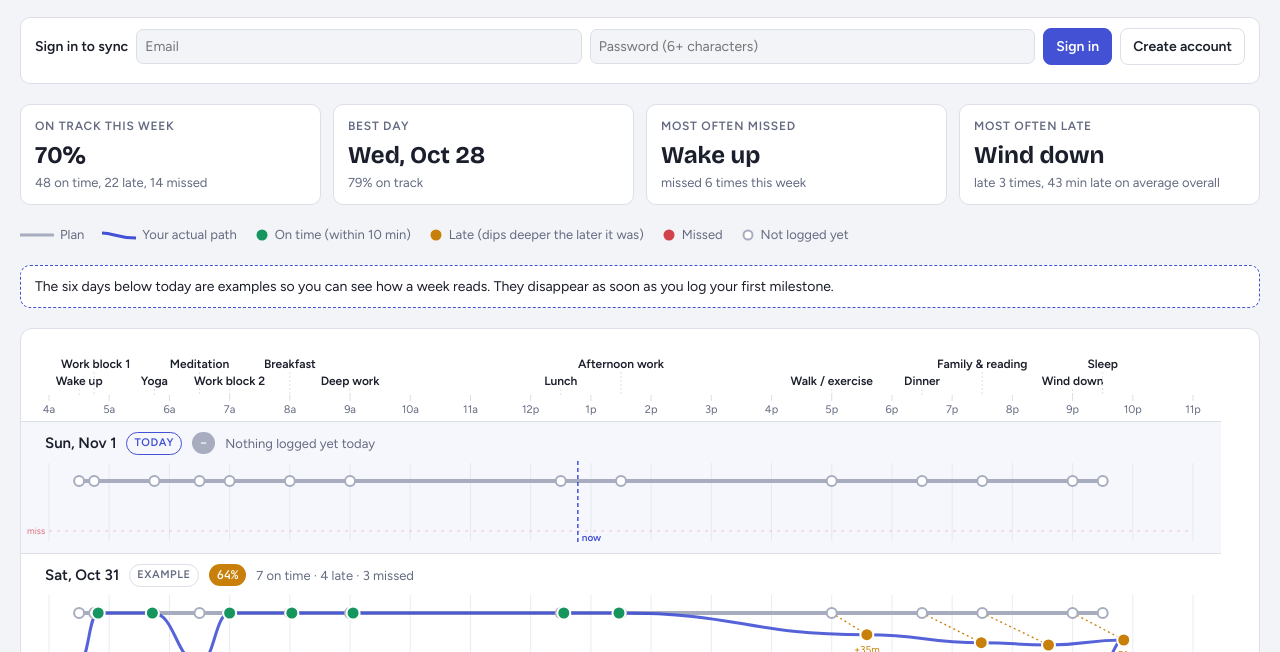
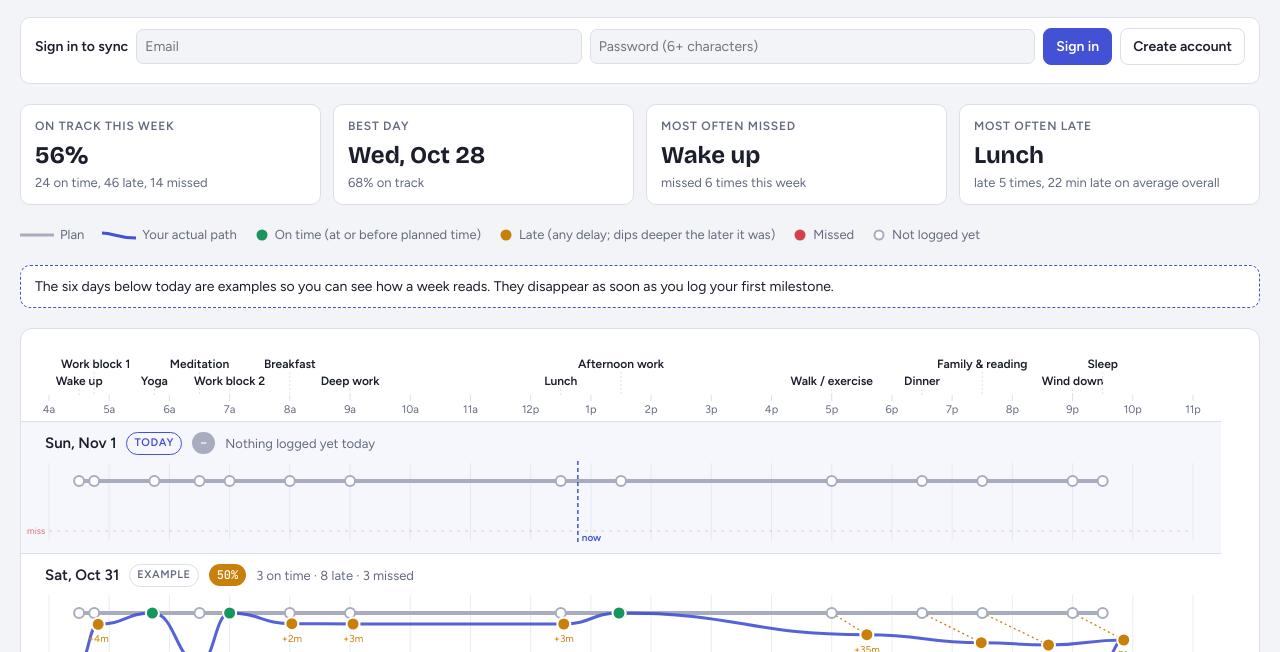
Before and after one commit to dinesh-wj/DayTracks, a plain HTML site: page index.html in a window 1280 px wide. Shown: the part 148-800 px from the top of the page. Drawn offline with nearby package versions, Linux system fonts and the light colour scheme.

Commit message:
No delays considered for on time

```diff
--- a/index.html
+++ b/index.html
@@ -124,8 +124,8 @@ footer{font-size:13px;color:var(--muted)}
   <div class="legend" aria-label="Legend">
     <span><svg width="34" height="10"><line x1="0" y1="5" x2="34" y2="5" stroke="var(--plan)" stroke-width="3" stroke-linecap="round"/></svg>Plan</span>
     <span><svg width="34" height="10"><path d="M0 3 C12 3 14 8 34 8" fill="none" stroke="var(--accent)" stroke-width="3" stroke-linecap="round"/></svg>Your actual path</span>
-    <span><svg width="14" height="14"><circle cx="7" cy="7" r="5.5" fill="var(--ok)"/></svg>On time (within 10 min)</span>
-    <span><svg width="14" height="14"><circle cx="7" cy="7" r="5.5" fill="var(--late)"/></svg>Late (dips deeper the later it was)</span>
+    <span><svg width="14" height="14"><circle cx="7" cy="7" r="5.5" fill="var(--ok)"/></svg>On time (at or before planned time)</span>
+    <span><svg width="14" height="14"><circle cx="7" cy="7" r="5.5" fill="var(--late)"/></svg>Late (any delay; dips deeper the later it was)</span>
     <span><svg width="14" height="14"><circle cx="7" cy="7" r="5.5" fill="var(--miss)"/></svg>Missed</span>
     <span><svg width="14" height="14"><circle cx="7" cy="7" r="4.5" fill="var(--surface)" stroke="var(--plan)" stroke-width="2"/></svg>Not logged yet</span>
   </div>
@@ -162,7 +162,7 @@ footer{font-size:13px;color:var(--muted)}
 <script src="https://cdn.jsdelivr.net/npm/@supabase/supabase-js@2.117.3/dist/umd/supabase.js"></script>
 <script>
 (function(){
-const GRACE = 10;           // minutes late still counted as on time
+const GRACE = 0;            // any minute after the planned time counts as late
 const W = 1200, L = 28, R = 28;
 const ROW_H = 92, PLAN_Y = 26, MISS_Y = 76;
 const LS_KEY = 'daytracks.v1';
```
